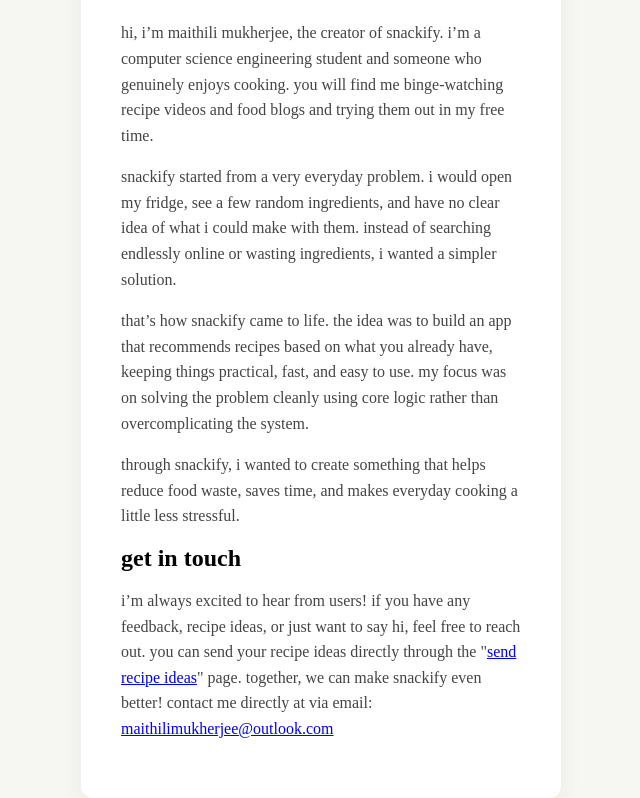
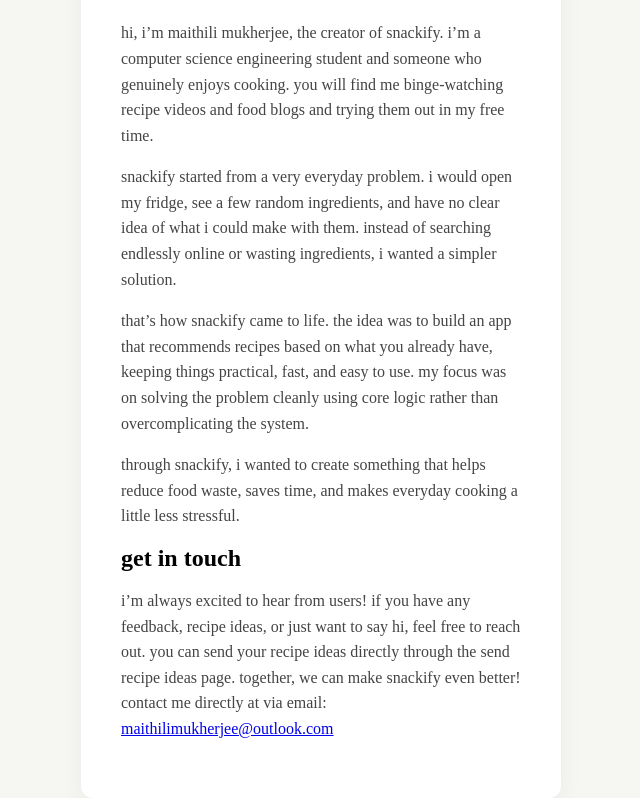
Before and after one commit to maithilimukherjee/snackify, a React app in the folder frontend/: page /about in a window 1280 px wide. Shown: the part 616-1414 px from the top of the page, without its empty margins (319-959 px from the left). Built offline with nearby package versions, Linux system fonts and the light colour scheme; the HTML template or start-up script is replaced by a standard one.

Commit message:
minor fixes

```diff
--- a/frontend/src/pages/about.jsx
+++ b/frontend/src/pages/about.jsx
@@ -67,7 +67,7 @@
   i’m always excited to hear from users! if you have any feedback, recipe
   ideas, or just want to say hi, feel free to reach out.
 
-  you can send your recipe ideas directly through the "<a href="/send-ideas">send recipe ideas</a>" page.
+  you can send your recipe ideas directly through the send recipe ideas page.
   together, we can make snackify even better!
 
   contact me directly at via email: <a href="mailto:maithilimukherjee@outlook.com">maithilimukherjee@outlook.com</a>
```
